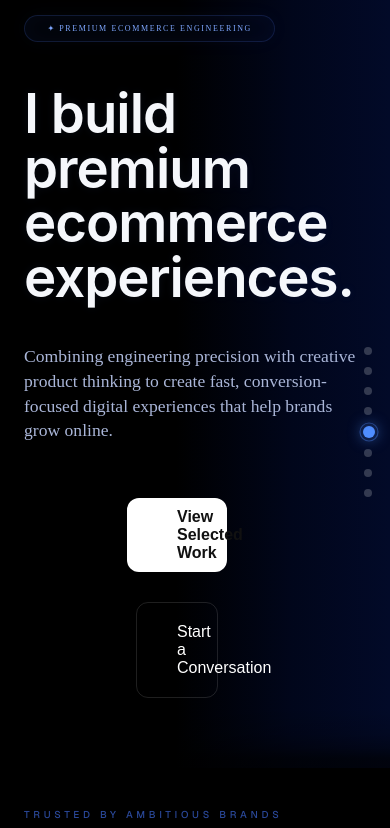
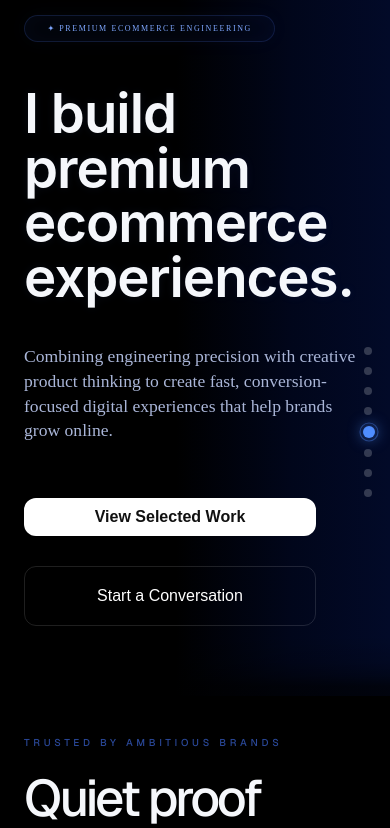
Before and after one commit to josephstephen-dev/joseph-portfolio, a Next.js app: page / in a window 390 px wide. Shown: the top 828 px of the page. Built offline with nearby package versions, Linux system fonts and the light colour scheme.

Commit message:
Premium mobile proof layout

```diff
--- a/src/app/globals.css
+++ b/src/app/globals.css
@@ -338,9 +338,9 @@ body{
   display:flex;
   gap:30px;
   margin-top:20px;
-  padding-right:143px;
+  padding-right:0px;
   align-items:center;
-  padding-left:103px;
+  padding-left:0px;
   margin-bottom:70px;
 
 }
```
